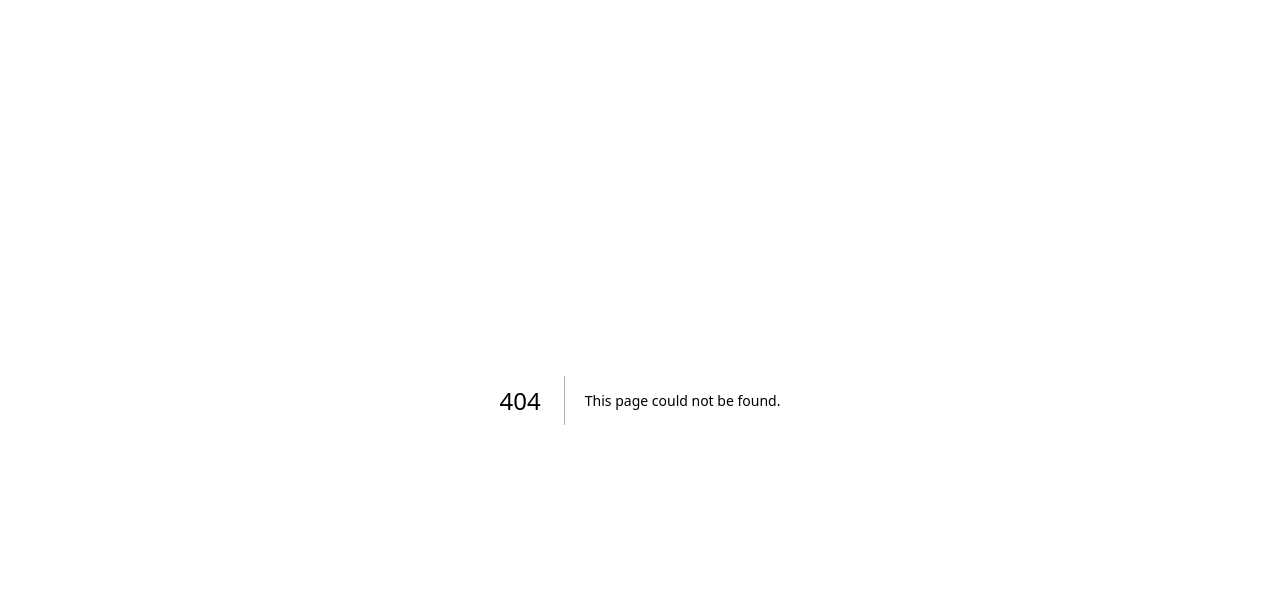
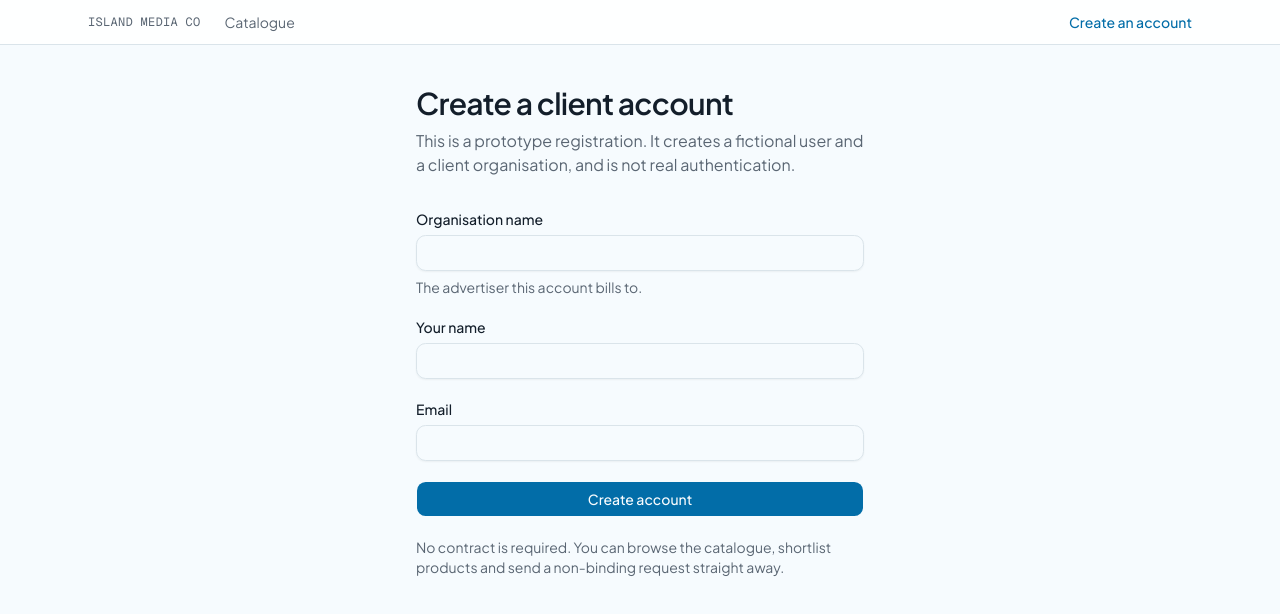
Before and after one commit to collabriaz/niko-assessment, a Next.js app: page /register in a window 1280 px wide. Before the commit this address had no page. Shown: the top 614 px of the page. Built offline with nearby package versions, Linux system fonts and the light colour scheme; no server answers.

Commit message:
feat: add client registration

```diff
--- /dev/null
+++ b/src/app/(client)/register/page.tsx
@@ -0,0 +1,16 @@
+import { RegisterForm } from "@/components/register-form";
+
+export default function RegisterPage() {
+  return (
+    <div className="mx-auto max-w-md">
+      <h1 className="text-3xl font-semibold tracking-tight">
+        Create a client account
+      </h1>
+      <p className="mt-2 mb-8 text-muted-foreground">
+        This is a prototype registration. It creates a fictional user and a
+        client organisation, and is not real authentication.
+      </p>
+      <RegisterForm />
+    </div>
+  );
+}
--- /dev/null
+++ b/src/components/register-form.tsx
@@ -0,0 +1,115 @@
+"use client";
+
+import { useRouter } from "next/navigation";
+import { useState } from "react";
+import { Button } from "@/components/ui/button";
+import { Input } from "@/components/ui/input";
+
+type FieldErrors = Record<string, string[] | undefined>;
+
+const FIELDS = [
+  {
+    name: "organisationName",
+    label: "Organisation name",
+    type: "text",
+    hint: "The advertiser this account bills to.",
+  },
+  { name: "contactName", label: "Your name", type: "text", hint: null },
+  { name: "email", label: "Email", type: "email", hint: null },
+] as const;
+
+export const RegisterForm = () => {
+  const router = useRouter();
+  const [idempotencyKey] = useState(() => crypto.randomUUID());
+  const [values, setValues] = useState({
+    organisationName: "",
+    contactName: "",
+    email: "",
+  });
+  const [pending, setPending] = useState(false);
+  const [message, setMessage] = useState<string | null>(null);
+  const [fieldErrors, setFieldErrors] = useState<FieldErrors>({});
+
+  const submit = async (event: React.FormEvent) => {
+    event.preventDefault();
+    setPending(true);
+    setMessage(null);
+    setFieldErrors({});
+
+    const response = await fetch("/api/auth/register", {
+      method: "POST",
+      headers: {
+        "Content-Type": "application/json",
+        "Idempotency-Key": idempotencyKey,
+      },
+      body: JSON.stringify(values),
+    }).catch(() => null);
+
+    if (!response) {
+      setPending(false);
+      setMessage("Could not reach the server. Your details are still here.");
+      return;
+    }
+
+    if (response.ok) {
+      router.push("/portal");
+      router.refresh();
+      return;
+    }
+
+    const body = await response.json().catch(() => null);
+    setPending(false);
+    setFieldErrors(body?.details?.fieldErrors ?? {});
+    setMessage(body?.message ?? "Registration failed. Please try again.");
+  };
+
+  return (
+    <form className="space-y-5" onSubmit={submit}>
+      {FIELDS.map((field) => (
+        <div key={field.name} className="grid gap-1.5">
+          <label className="text-sm font-medium" htmlFor={field.name}>
+            {field.label}
+          </label>
+          <Input
+            id={field.name}
+            name={field.name}
+            type={field.type}
+            required
+            aria-invalid={Boolean(fieldErrors[field.name])}
+            value={values[field.name]}
+            onChange={(event) =>
+              setValues((current) => ({
+                ...current,
+                [field.name]: event.target.value,
+              }))
+            }
+          />
+          {fieldErrors[field.name] ? (
+            <p className="text-sm text-destructive">
+              {fieldErrors[field.name]?.at(0)}
+            </p>
+          ) : (
+            field.hint && (
+              <p className="text-sm text-muted-foreground">{field.hint}</p>
+            )
+          )}
+        </div>
+      ))}
+
+      {message && (
+        <p className="rounded-lg border border-destructive/30 bg-destructive-surface px-4 py-3 text-sm text-destructive">
+          {message}
+        </p>
+      )}
+
+      <Button type="submit" disabled={pending} className="w-full">
+        {pending ? "Creating your account" : "Create account"}
+      </Button>
+
+      <p className="text-sm text-muted-foreground">
+        No contract is required. You can browse the catalogue, shortlist
+        products and send a non-binding request straight away.
+      </p>
+    </form>
+  );
+};
--- /dev/null
+++ b/src/components/status-badge.tsx
@@ -0,0 +1,40 @@
+import { humanise } from "@/lib/format";
+import { cn } from "@/lib/utils";
+
+const TONE: Record<string, string> = {
+  draft: "bg-muted text-muted-foreground",
+  issued: "bg-info-surface text-info",
+  change_requested: "bg-warning-surface text-warning",
+  accepted: "bg-success-surface text-success",
+  active: "bg-success-surface text-success",
+  completed: "bg-muted text-muted-foreground",
+  cancelled: "bg-destructive-surface text-destructive",
+};
+
+const LABEL: Record<string, string> = {
+  draft: "Draft",
+  issued: "Issued for review",
+  change_requested: "Changes requested",
+  accepted: "Accepted",
+  active: "Active",
+  completed: "Completed",
+  cancelled: "Cancelled",
+};
+
+export const StatusBadge = ({
+  status,
+  className,
+}: {
+  status: string;
+  className?: string;
+}) => (
+  <span
+    className={cn(
+      "inline-flex items-center rounded-full px-2.5 py-1 text-xs font-medium",
+      TONE[status] ?? "bg-muted text-muted-foreground",
+      className,
+    )}
+  >
+    {LABEL[status] ?? humanise(status)}
+  </span>
+);
```
